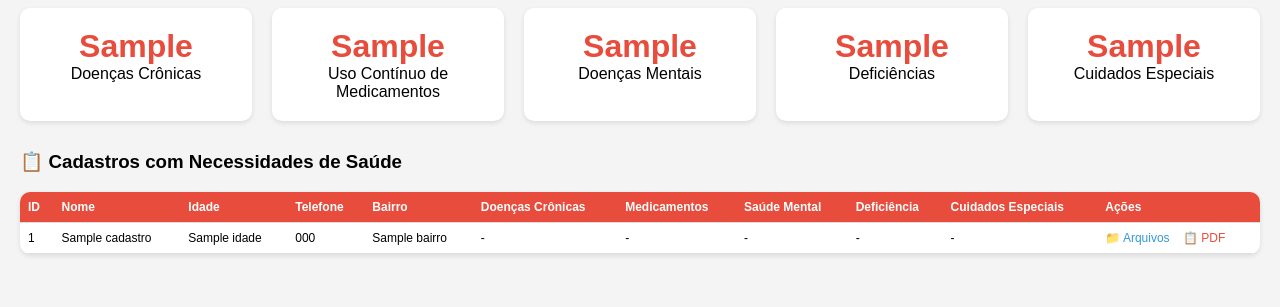
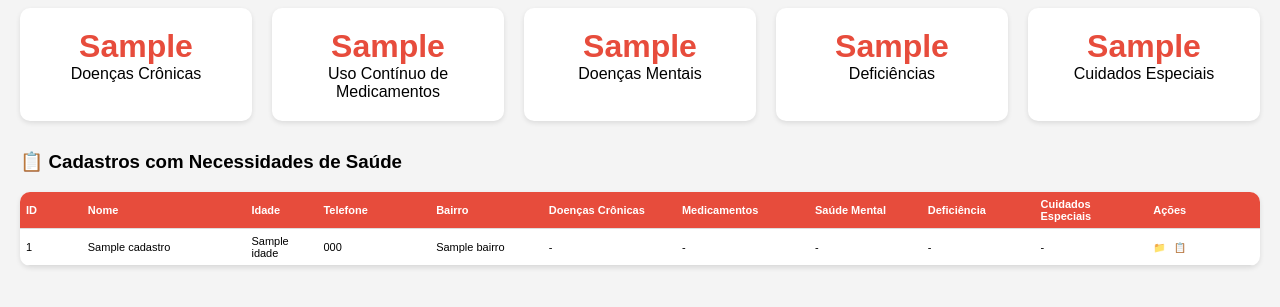
Before and after one commit to efcunha/ameg, a Flask app: template templates/relatorio_saude.html in a window 1280 px wide. Shown: the part 270-577 px from the top of the page. Run offline with Flask 3, Linux system fonts and the light colour scheme; the template is opened without the code that fills it: most values are stand-ins (such as "Sample title", 1, 10 or a date in 2020); some libraries are stand-ins or nearby versions.

Commit message:
Fix health report table layout: responsive design with fixed columns and no horizontal scroll

```diff
--- a/templates/relatorio_saude.html
+++ b/templates/relatorio_saude.html
@@ -14,12 +14,32 @@
         .stats-grid { display: grid; grid-template-columns: repeat(auto-fit, minmax(200px, 1fr)); gap: 20px; margin-bottom: 30px; }
         .stat-card { background: white; padding: 20px; border-radius: 10px; text-align: center; box-shadow: 0 2px 5px rgba(0,0,0,0.1); }
         .stat-number { font-size: 2em; font-weight: bold; color: #e74c3c; }
-        table { width: 100%; background: white; border-collapse: collapse; border-radius: 10px; overflow: hidden; box-shadow: 0 2px 5px rgba(0,0,0,0.1); }
-        th, td { padding: 8px; text-align: left; border-bottom: 1px solid #ddd; font-size: 12px; }
+        table { width: 100%; background: white; border-collapse: collapse; border-radius: 10px; overflow: hidden; box-shadow: 0 2px 5px rgba(0,0,0,0.1); table-layout: fixed; }
+        th, td { padding: 6px; text-align: left; border-bottom: 1px solid #ddd; font-size: 11px; word-wrap: break-word; overflow-wrap: break-word; }
+        th { background: #e74c3c; color: white; }
+        th:nth-child(1) { width: 5%; } /* ID */
+        th:nth-child(2) { width: 15%; } /* Nome */
+        th:nth-child(3) { width: 6%; } /* Idade */
+        th:nth-child(4) { width: 10%; } /* Telefone */
+        th:nth-child(5) { width: 10%; } /* Bairro */
+        th:nth-child(6) { width: 12%; } /* Doenças Crônicas */
+        th:nth-child(7) { width: 12%; } /* Medicamentos */
+        th:nth-child(8) { width: 10%; } /* Saúde Mental */
+        th:nth-child(9) { width: 10%; } /* Deficiência */
+        th:nth-child(10) { width: 10%; } /* Cuidados Especiais */
+        th:nth-child(11) { width: 10%; } /* Ações */
         th { background: #e74c3c; color: white; }
         .logout { float: right; color: white; text-decoration: none; }
         .export-btn { background: #27ae60; color: white; padding: 10px 20px; text-decoration: none; border-radius: 5px; margin: 5px; display: inline-block; }
-        .health-tag { background: #e74c3c; color: white; padding: 2px 6px; border-radius: 3px; font-size: 11px; margin: 1px; display: inline-block; }
+        .health-tag { background: #e74c3c; color: white; padding: 2px 4px; border-radius: 3px; font-size: 10px; margin: 1px; display: inline-block; max-width: 100%; overflow: hidden; text-overflow: ellipsis; white-space: nowrap; }
+        .actions-cell { white-space: nowrap; }
+        .actions-cell a { font-size: 10px; margin-right: 5px; text-decoration: none; }
+        @media (max-width: 768px) {
+            .container { padding: 10px; }
+            th, td { font-size: 9px; padding: 4px; }
+            .health-tag { font-size: 8px; padding: 1px 3px; }
+            .actions-cell a { font-size: 9px; }
+        }
     </style>
 </head>
 <body>
@@ -121,9 +141,9 @@
                             -
                         {% endif %}
                     </td>
-                    <td>
-                        <a href="/arquivos_saude/{{ cadastro.id }}" style="color: #3498db; text-decoration: none; margin-right: 10px;">📁 Arquivos</a>
-                        <a href="/exportar?tipo=saude&formato=pdf&cadastro_id={{ cadastro.id }}" style="color: #e74c3c; text-decoration: none;" title="Exportar PDF individual">📋 PDF</a>
+                    <td class="actions-cell">
+                        <a href="/arquivos_saude/{{ cadastro.id }}" style="color: #3498db;" title="Ver arquivos">📁</a>
+                        <a href="/exportar?tipo=saude&formato=pdf&cadastro_id={{ cadastro.id }}" style="color: #e74c3c;" title="Exportar PDF">📋</a>
                     </td>
                 </tr>
                 {% endfor %}
```
